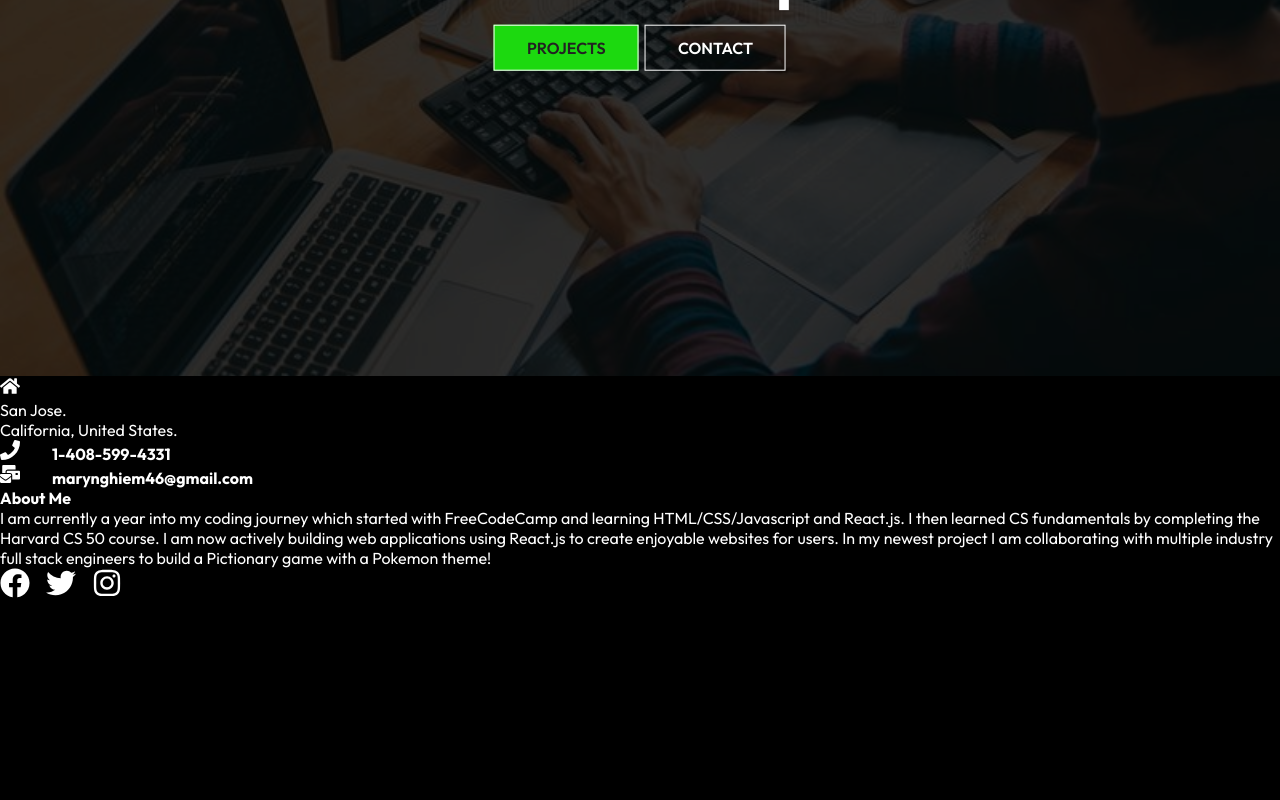
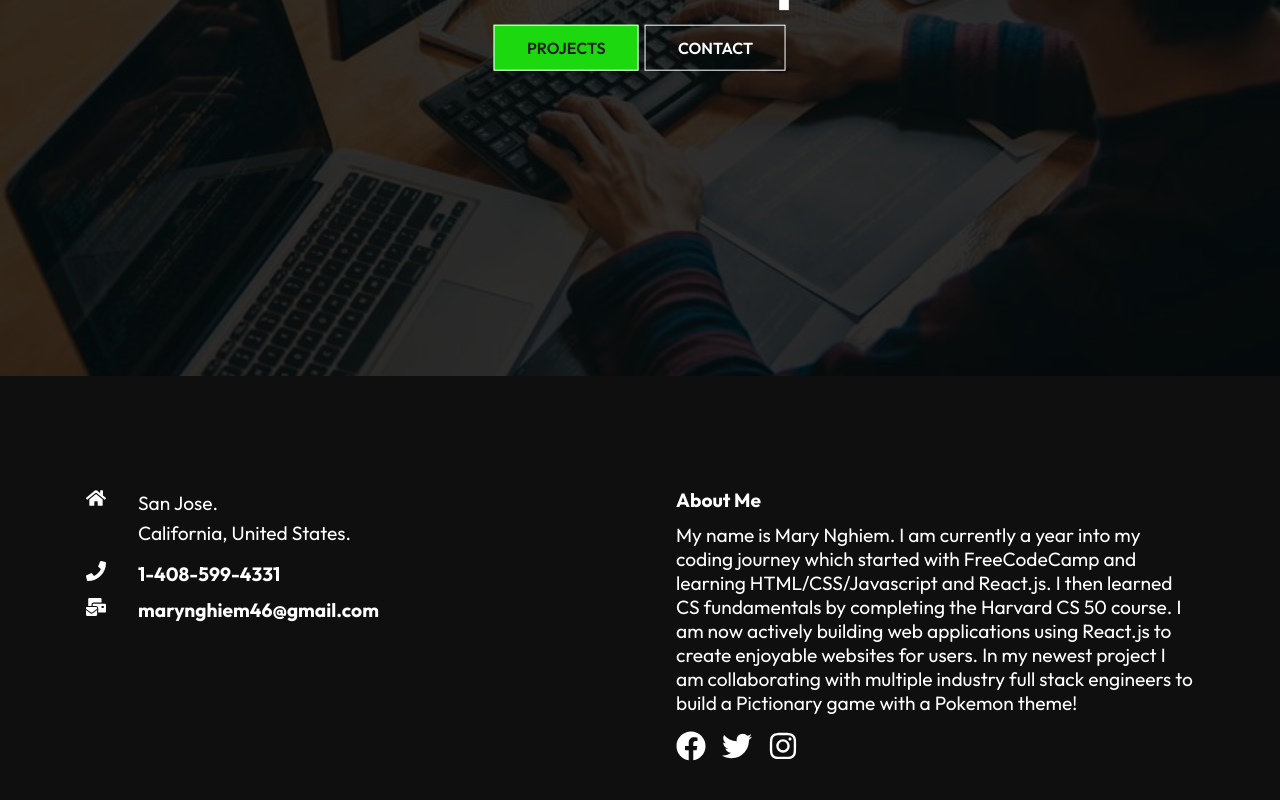
Before and after one commit to marynghiem/portfolio, a React (Create React App) app: page / in a window 1280 px wide. Shown: the part 424-1224 px from the top of the page. Before the commit the page ends 1026 px from the top, so only its background shows below. Built offline with nearby package versions, Linux system fonts and the light colour scheme.

Commit message:
styled footer

```diff
--- a/src/components/Footer.js
+++ b/src/components/Footer.js
@@ -4,14 +4,50 @@ import styled from "styled-components";
 
 const WholeFooter = styled.div`
   width: 100%;
+  padding: 6rem 0;
+  background-color: rgba(19, 19, 19, 0.8);
 `;
-const FooterContainer = styled.div``;
-const Left = styled.div``;
-const Right = styled.div``;
-const Location = styled.div``;
+const FooterContainer = styled.div`
+  max-width: 1140px;
+  margin: auto;
+  display: grid;
+  grid-template-columns: repeat(2, 1fr);
+  grid-gap: 40px;
+`;
+const Left = styled.div`
+  height: 100%;
+  max-width: 100%;
+  display: flex;
+  flex-direction: column;
+  padding: 1rem;
+`;
+const Right = styled.div`
+  height: 100%;
+  max-width: 100%;
+  display: flex;
+  flex-direction: column;
+  padding: 1rem;
+`;
+const Location = styled.div`
+  display: flex;
+  margin-bottom: 0.8rem;
+  p {
+    line-height: 30px;
+  }
+`;
 const Phone = styled.div``;
 const Email = styled.div``;
-const Social = styled.div``;
+const Social = styled.div`
+  margin-top: 1rem;
+`;
+
+const BoldWordsStyling = styled.h4`
+  font-size: 1.2rem;
+  padding-bottom: 0.7rem;
+`;
+const Paragraph = styled.p`
+  font-size: 1.2rem;
+`;
 
 export const Footer = () => {
   return (
@@ -21,32 +57,32 @@ export const Footer = () => {
           <Location>
             <FaHome size={20} style={{ color: "#fff", marginRight: "2rem" }} />
             <div>
-              <p>San Jose.</p>
-              <p>California, United States.</p>
+              <Paragraph>San Jose.</Paragraph>
+              <Paragraph>California, United States.</Paragraph>
             </div>
           </Location>
           <Phone>
-            <h4>
+            <BoldWordsStyling>
               <FaPhone size={20} style={{ color: "#fff", marginRight: "2rem" }} />
               1-408-599-4331
-            </h4>
+            </BoldWordsStyling>
           </Phone>
           <Email>
-            <h4>
+            <BoldWordsStyling>
               <FaMailBulk size={20} style={{ color: "#fff", marginRight: "2rem" }} />
               marynghiem46@gmail.com
-            </h4>
+            </BoldWordsStyling>
           </Email>
         </Left>
         <Right>
-          <h4>About Me</h4>
-          <p>
-            I am currently a year into my coding journey which started with FreeCodeCamp and learning
-            HTML/CSS/Javascript and React.js. I then learned CS fundamentals by completing the Harvard CS 50 course. I
-            am now actively building web applications using React.js to create enjoyable websites for users. In my
-            newest project I am collaborating with multiple industry full stack engineers to build a Pictionary game
-            with a Pokemon theme!
-          </p>
+          <BoldWordsStyling>About Me</BoldWordsStyling>
+          <Paragraph>
+            My name is Mary Nghiem. I am currently a year into my coding journey which started with FreeCodeCamp and
+            learning HTML/CSS/Javascript and React.js. I then learned CS fundamentals by completing the Harvard CS 50
+            course. I am now actively building web applications using React.js to create enjoyable websites for users.
+            In my newest project I am collaborating with multiple industry full stack engineers to build a Pictionary
+            game with a Pokemon theme!
+          </Paragraph>
           <Social>
             <FaFacebook size={30} style={{ color: "#fff", marginRight: "1rem" }} />
             <FaTwitter size={30} style={{ color: "#fff", marginRight: "1rem" }} />
```
